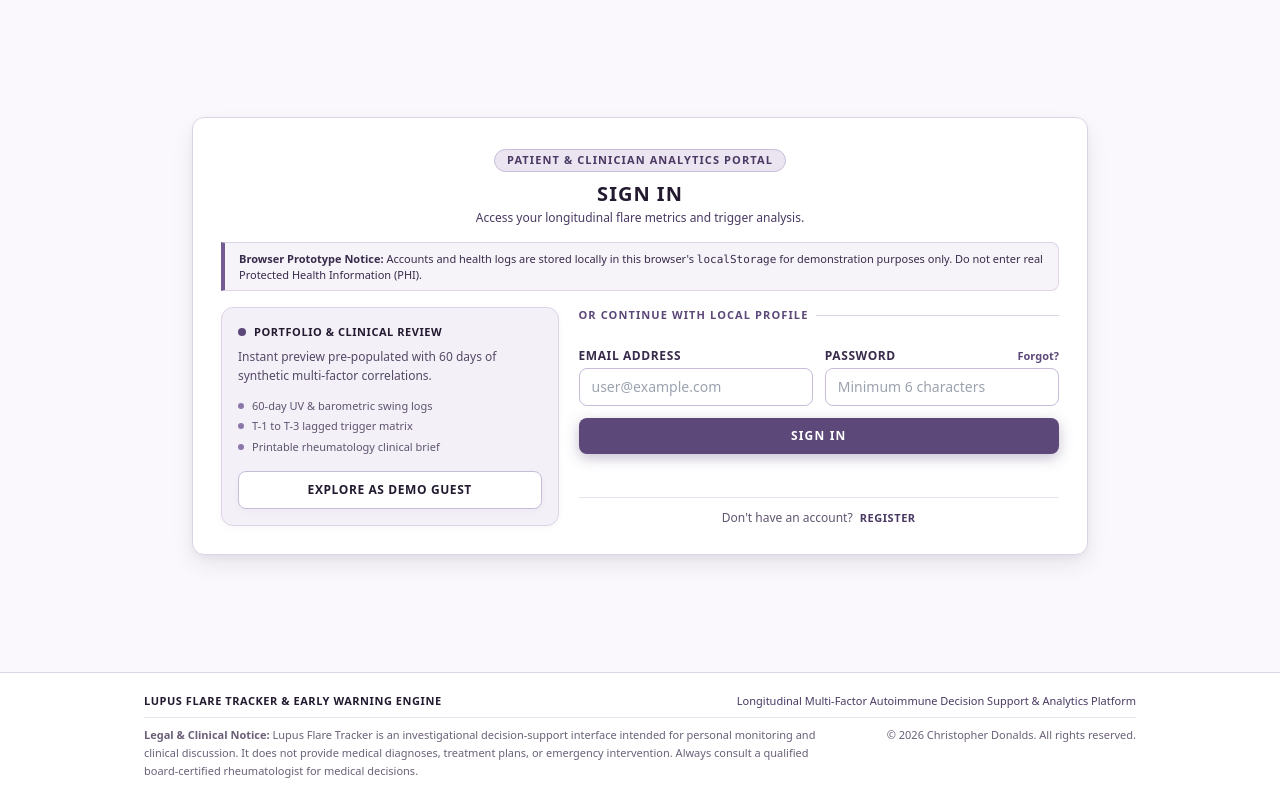
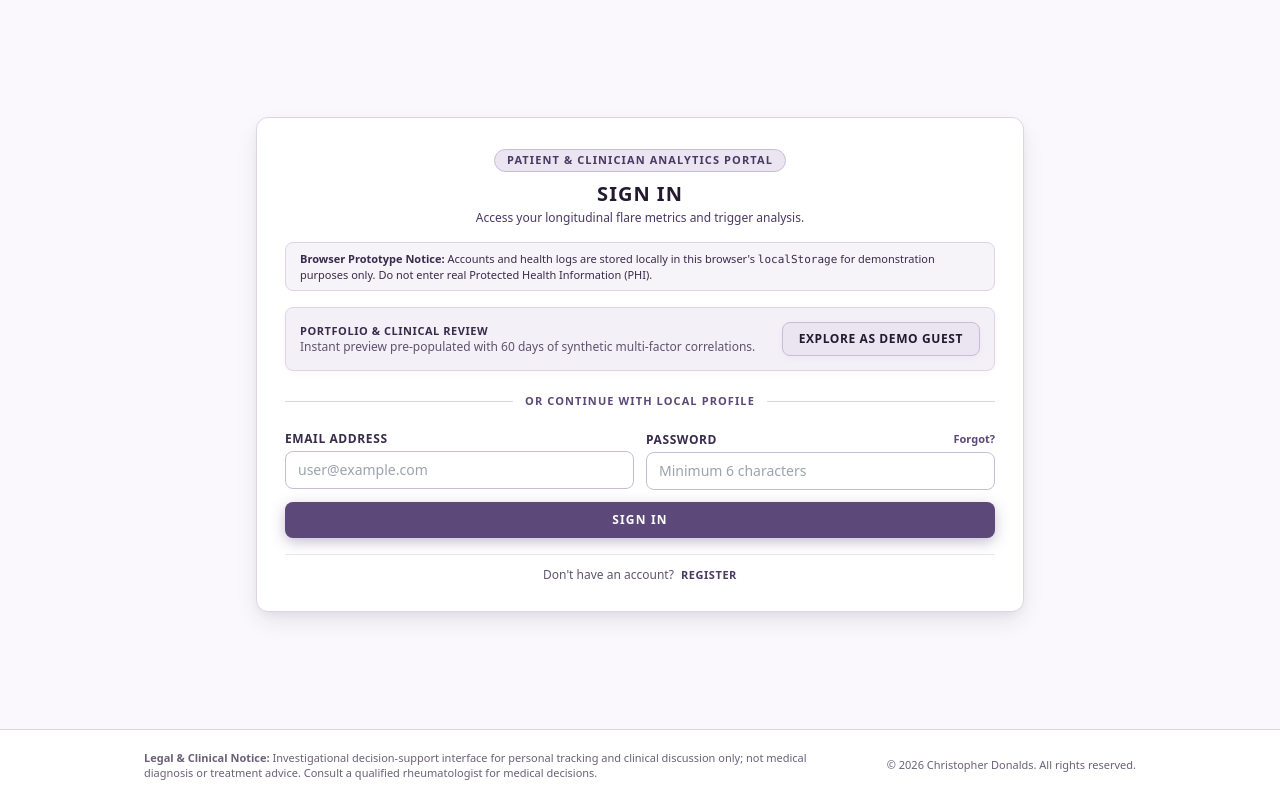
Before and after one commit to chrisd332/lupus_flare_tracking, a plain HTML site: page index.html in a window 1280 px wide. Drawn offline with nearby package versions, Linux system fonts and the light colour scheme.

Commit message:
design update

```diff
--- a/index.html
+++ b/index.html
@@ -35,11 +35,14 @@
             }
         }
     </script>
+    <style>
+        svg { max-width: 100%; max-height: 100%; }
+    </style>
 </head>
 <body class="bg-brand-25 text-slate-800 antialiased font-sans min-h-screen flex flex-col justify-between">
 
     <main class="flex-grow flex items-center justify-center px-4 py-5">
-        <div class="w-full max-w-2xl lg:max-w-4xl bg-white border border-brand-200 rounded-xl shadow-elevated-purple p-6 sm:p-7">
+        <div class="w-full max-w-2xl lg:max-w-3xl bg-white border border-brand-200 rounded-xl shadow-elevated-purple p-6 sm:p-7">
 
             <div class="text-center mb-4">
                 <span class="text-[11px] font-bold uppercase tracking-widest text-brand-800 bg-brand-100 border border-brand-300 rounded-full px-3 py-0.5 inline-block mb-2">
@@ -50,54 +53,31 @@
             </div>
 
             <!-- Browser Storage Notice -->
-            <div class="bg-brand-50/80 border border-brand-200 border-l-4 border-l-brand-600 rounded-r-lg px-3.5 py-2 mb-4 text-[11px] text-brand-900 leading-snug">
+            <div class="bg-brand-50/80 border border-brand-200 rounded-lg px-3.5 py-2 mb-4 text-[11px] text-brand-900 leading-snug">
                 <strong>Browser Prototype Notice:</strong> Accounts and health logs are stored locally in this browser's <code>localStorage</code> for demonstration purposes only. Do not enter real Protected Health Information (PHI).
             </div>
 
             <!-- Non-Blocking Status / Error Box -->
             <div id="auth-alert" role="status" aria-live="polite" class="hidden p-2.5 border rounded-lg mb-4 text-xs font-semibold"></div>
 
-            <div class="grid grid-cols-1 lg:grid-cols-12 gap-5 items-stretch">
-                <!-- Left Column: Demo Guest Fast-Track -->
-                <div class="lg:col-span-5 bg-brand-50 border border-brand-200 rounded-xl p-4 shadow-subtle-purple flex flex-col justify-between">
-                    <div>
-                        <div class="flex items-center gap-2 mb-1.5">
-                            <span class="w-2 h-2 rounded-full bg-brand-700"></span>
-                            <span class="text-[11px] font-bold uppercase tracking-wider text-brand-950">Portfolio & Clinical Review</span>
+            <!-- Demo Guest Fast-Track -->
+            <div class="bg-brand-50 border border-brand-200 rounded-lg p-3.5 mb-4 shadow-subtle-purple flex flex-col sm:flex-row sm:items-center sm:justify-between gap-3">
+                <div class="text-left">
+                    <span class="text-[11px] font-bold uppercase tracking-wider text-brand-900 block">Portfolio & Clinical Review</span>
+                    <p class="text-xs text-brand-900/80">Instant preview pre-populated with 60 days of synthetic multi-factor correlations.</p>
                 </div>
-                        <p class="text-xs text-brand-900/85 leading-relaxed mb-3">
-                            Instant preview pre-populated with 60 days of synthetic multi-factor correlations.
-                        </p>
-                        <ul class="space-y-1 text-[11px] text-brand-900/80 mb-4">
-                            <li class="flex items-center gap-2">
-                                <span class="w-1.5 h-1.5 rounded-full bg-brand-500"></span>
-                                <span>60-day UV & barometric swing logs</span>
-                            </li>
-                            <li class="flex items-center gap-2">
-                                <span class="w-1.5 h-1.5 rounded-full bg-brand-500"></span>
-                                <span>T-1 to T-3 lagged trigger matrix</span>
-                            </li>
-                            <li class="flex items-center gap-2">
-                                <span class="w-1.5 h-1.5 rounded-full bg-brand-500"></span>
-                                <span>Printable rheumatology clinical brief</span>
-                            </li>
-                        </ul>
-                    </div>
-                    <button type="button" onclick="loginAsDemoGuest()" class="w-full py-2.5 px-4 bg-white hover:bg-brand-100 border border-brand-300 rounded-lg text-brand-950 text-xs font-bold uppercase tracking-wider shadow-subtle-purple transition focus-visible:outline-none focus-visible:ring-2 focus-visible:ring-brand-600">
+                <button type="button" onclick="loginAsDemoGuest()" class="sm:shrink-0 px-4 py-2 bg-brand-100 hover:bg-brand-200 border border-brand-300 rounded-lg text-brand-950 text-xs font-bold uppercase tracking-wider shadow-subtle-purple transition focus-visible:outline-none focus-visible:ring-2 focus-visible:ring-brand-600">
                     Explore as Demo Guest
                 </button>
             </div>
 
-                <!-- Right Column: Local Profile Form -->
-                <div class="lg:col-span-7 flex flex-col justify-between">
-                    <div>
-                        <div class="flex items-center gap-2 mb-3">
-                            <span class="text-[11px] uppercase font-bold tracking-widest text-brand-700">Or Continue With Local Profile</span>
+            <div class="relative flex py-1.5 items-center mb-4">
+                <div class="flex-grow border-t border-brand-200"></div>
+                <span class="flex-shrink mx-3 text-[11px] uppercase font-bold tracking-widest text-brand-700">Or Continue With Local Profile</span>
                 <div class="flex-grow border-t border-brand-200"></div>
             </div>
 
             <form id="auth-form" onsubmit="handleAuthSubmit(event)" class="space-y-3">
-                            <div class="grid grid-cols-1 sm:grid-cols-2 gap-3" id="register-fields">
                 <div id="field-name" class="hidden">
                     <label for="input-name" class="block text-xs font-bold uppercase tracking-wider text-brand-900 mb-1">Display Name</label>
                     <input type="text" id="input-name" autocomplete="name" placeholder="e.g. Alex Rivera" class="w-full border border-brand-300 rounded-lg px-3 py-2 text-sm bg-white focus:border-brand-600 focus-visible:outline-none focus-visible:ring-2 focus-visible:ring-brand-500">
@@ -105,8 +85,7 @@
 
                 <div id="field-dob" class="hidden">
                     <label for="input-dob" class="block text-xs font-bold uppercase tracking-wider text-brand-900 mb-1">Date of Birth (Optional)</label>
-                                    <input type="date" id="input-dob" autocomplete="bday" value="1990-01-15" class="w-full border border-brand-300 rounded-lg px-3 py-2 text-sm bg-white tabular-nums focus:border-brand-600 focus-visible:outline-none focus-visible:ring-2 focus-visible:ring-brand-500">
-                                </div>
+                    <input type="date" id="input-dob" autocomplete="bday" value="1990-01-15" class="w-full border border-brand-300 rounded-lg px-3 py-2 text-sm bg-white focus:border-brand-600 focus-visible:outline-none focus-visible:ring-2 focus-visible:ring-brand-500">
                 </div>
 
                 <div class="grid grid-cols-1 sm:grid-cols-2 gap-3">
@@ -128,7 +107,6 @@
                     Sign In
                 </button>
             </form>
-                    </div>
 
             <div class="text-center mt-4 pt-3 border-t border-brand-100">
                 <p class="text-xs text-brand-900/80">
@@ -137,8 +115,6 @@
                         Register
                     </button>
                 </p>
-                    </div>
-                </div>
             </div>
         </div>
     </main>
@@ -338,23 +314,11 @@
     </script>
 
     <footer class="bg-white border-t border-brand-200 py-5 text-xs text-brand-900/80 no-print">
-        <div class="max-w-5xl mx-auto px-4 space-y-2">
-            <div class="flex flex-wrap justify-between items-center gap-2 pb-2 border-b border-brand-100">
-                <p class="font-bold uppercase tracking-wider text-brand-950 text-[11px]">
-                    Lupus Flare Tracker & Early Warning Engine
+        <div class="max-w-5xl mx-auto px-4 flex flex-wrap justify-between items-center gap-3 text-[11px] text-brand-900/75 leading-snug">
+            <p class="max-w-2xl">
+                <strong>Legal & Clinical Notice:</strong> Investigational decision-support interface for personal tracking and clinical discussion only; not medical diagnosis or treatment advice. Consult a qualified rheumatologist for medical decisions.
             </p>
-                <p class="text-[11px] text-brand-800">
-                    Longitudinal Multi-Factor Autoimmune Decision Support & Analytics Platform
-                </p>
-            </div>
-            <div class="flex flex-wrap justify-between items-start gap-4 text-[11px] text-brand-900/75 leading-relaxed">
-                <p class="max-w-2xl">
-                    <strong>Legal & Clinical Notice:</strong> Lupus Flare Tracker is an investigational decision-support interface intended for personal monitoring and clinical discussion. It does not provide medical diagnoses, treatment plans, or emergency intervention. Always consult a qualified board-certified rheumatologist for medical decisions.
-                </p>
-                <div class="text-right space-y-0.5">
-                    <p>© 2026 Christopher Donalds. All rights reserved.</p>
-                </div>
-            </div>
+            <p class="text-right">© 2026 Christopher Donalds. All rights reserved.</p>
         </div>
     </footer>
 </body>
```
Also changed, not shown: tracking_analytics.html (+12 -25 lines). Lines whose indentation alone changed are shown as unchanged.
